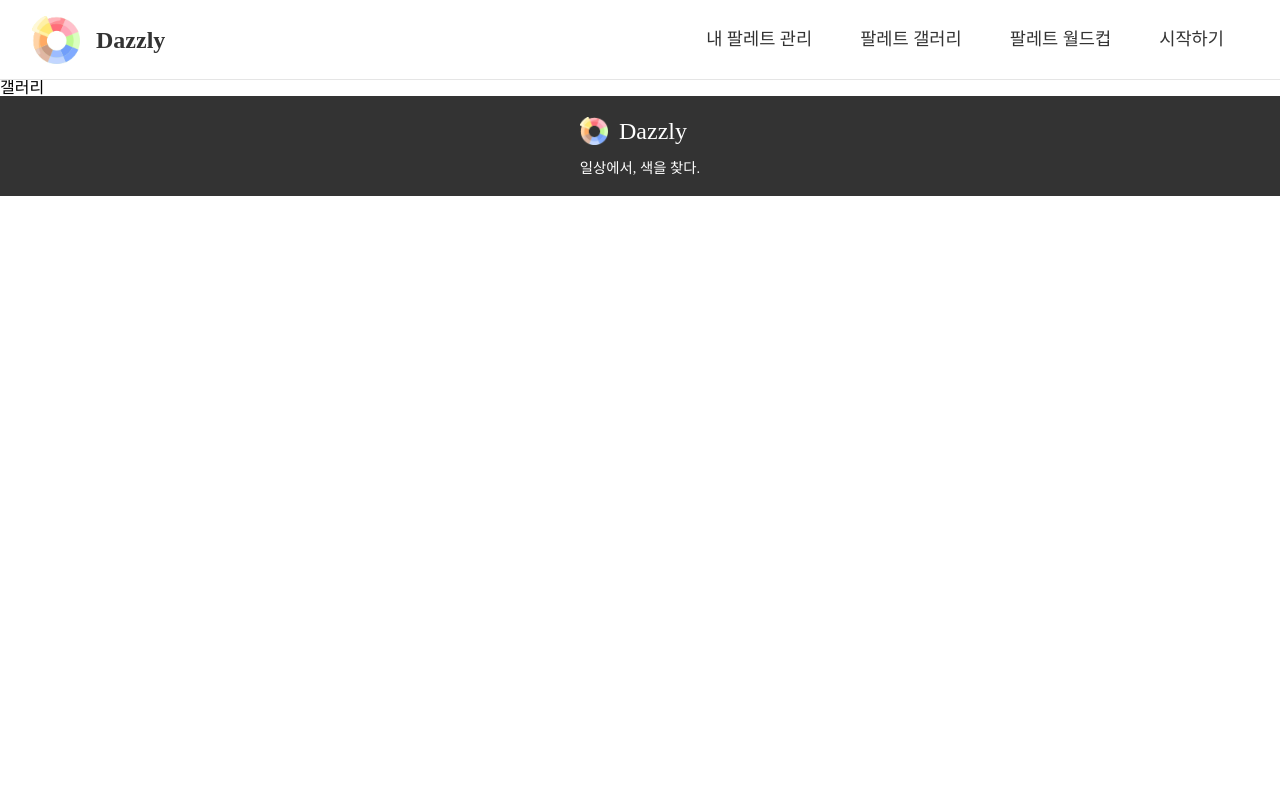
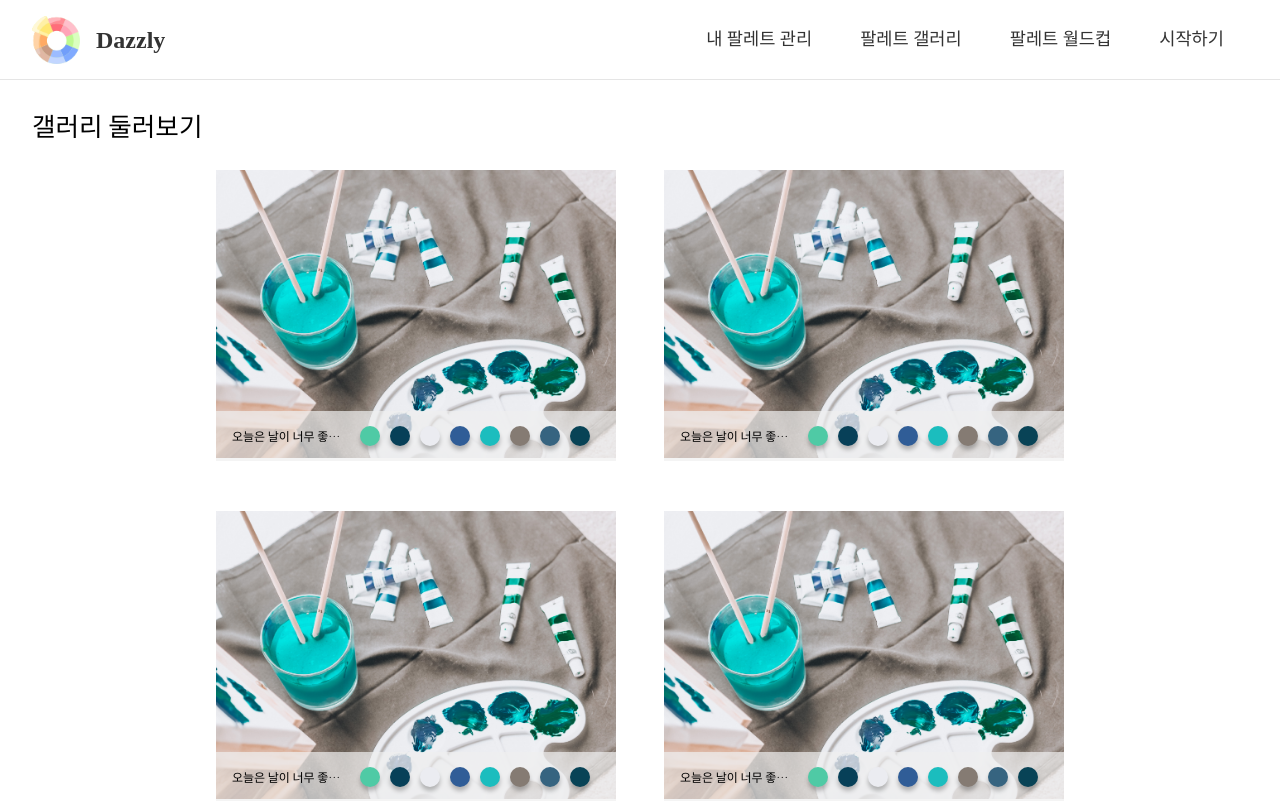
Before and after one commit to C17AN/dazzly, a React (Create React App) app: page /gallery in a window 1280 px wide. Shown: the top 801 px of the page. Built offline with nearby package versions, Linux system fonts and the light colour scheme; a web font is replaced by a local one.

Commit message:
feat: 팔레트 갤러리 페이지 UI 제작

```diff
--- /dev/null
+++ b/src/common/CircledColor.tsx
@@ -0,0 +1,22 @@
+import React from "react";
+import styled from "styled-components";
+
+interface Props {
+  size: number;
+  color: string;
+}
+
+const CircledColor = ({ size, color }: Props) => {
+  return <Circle size={size} color={color} />;
+};
+
+const Circle = styled.div<{ size: number; color: string }>`
+  width: ${(props) => props.size}px;
+  height: ${(props) => props.size}px;
+  background-color: ${(props) => props.color};
+  border-radius: 50%;
+  box-shadow: 0px 4px 4px rgba(0, 0, 0, 0.25);
+  margin-right: 10px;
+`;
+
+export default CircledColor;
--- /dev/null
+++ b/src/common/PhotoComponent2.tsx
@@ -0,0 +1,69 @@
+import React from "react";
+import styled from "styled-components";
+import demo2 from "../assets/image/demo_image_2.jpg";
+import CircledColor from "./CircledColor";
+
+interface Props {}
+
+const PhotoComponent2 = (props: Props) => {
+  return (
+    <Container>
+      <ImageContainer src={demo2}></ImageContainer>
+      <ImageInfo>
+        <Title>오늘은 날이 너무 좋았다. 어쩌면,</Title>
+        <ColorContainer>
+          <CircledColor size={20} color={"#4FCAA5"} />
+          <CircledColor size={20} color={"#074058"} />
+          <CircledColor size={20} color={"#EBECF1"} />
+          <CircledColor size={20} color={"#305D97"} />
+          <CircledColor size={20} color={"#1BBDBE"} />
+          <CircledColor size={20} color={"#857B73"} />
+          <CircledColor size={20} color={"#366480"} />
+          <CircledColor size={20} color={"#084356"} />
+        </ColorContainer>
+      </ImageInfo>
+    </Container>
+  );
+};
+
+const Container = styled.div`
+  width: 400px;
+  margin: 0 1.5rem;
+`;
+
+const Title = styled.p`
+  font-family: "Noto Sans Kr";
+  font-weight: 100;
+  font-size: 12px;
+  margin-right: 1rem;
+  overflow: hidden;
+  text-overflow: ellipsis;
+  white-space: nowrap;
+  text-
+`;
+
+const ImageContainer = styled.img`
+  width: 100%;
+  object-fit: contain;
+`;
+
+const ImageInfo = styled.div`
+  background-color: rgba(240, 240, 240, 0.7);
+  width: 100%;
+  display: flex;
+  justify-content: space-between;
+
+  align-items: center;
+  padding-left: 1rem;
+  height: 50px;
+  position: relative;
+  bottom: 50px;
+  width: 100%;
+`;
+
+const ColorContainer = styled.div`
+  display: flex;
+  margin-right: 1rem;
+`;
+
+export default PhotoComponent2;
--- a/src/index.tsx
+++ b/src/index.tsx
@@ -1,4 +1,4 @@
-import React from "react";
+import React, { createContext } from "react";
 import ReactDOM from "react-dom";
 import { Provider } from "react-redux";
 import App from "./App";
--- a/src/pages/Gallery.tsx
+++ b/src/pages/Gallery.tsx
@@ -1,9 +1,39 @@
 import React from "react";
+import styled from "styled-components";
+import PhotoComponent from "../common/PhotoComponent";
+import PhotoComponent2 from "../common/PhotoComponent2";
 
 interface Props {}
 
 const Gallery = (props: Props) => {
-  return <div>갤러리</div>;
+  return (
+    <Container>
+      <Title>갤러리 둘러보기</Title>
+      <PhotoContainer>
+        <PhotoComponent2 />
+        <PhotoComponent2 />
+        <PhotoComponent2 />
+        <PhotoComponent2 />
+        <PhotoComponent2 />
+        <PhotoComponent2 />
+      </PhotoContainer>
+    </Container>
+  );
 };
 
+const Container = styled.div``;
+
+const Title = styled.div`
+  font-size: 1.6rem;
+  padding: 2rem;
+  font-family: "Noto Sans Kr";
+  font-weight: 100;
+`;
+
+const PhotoContainer = styled.div`
+  display: flex;
+  justify-content: center;
+  flex-wrap: wrap;
+`;
+
 export default Gallery;
--- a/src/pages/MyPalette.tsx
+++ b/src/pages/MyPalette.tsx
@@ -1,4 +1,4 @@
-import React, { useContext } from "react";
+import React, { useContext, useState } from "react";
 import Slot from "../components/Slot";
 import { PaletteContext } from "../App";
 import Palette from "../components/Palette";
@@ -7,14 +7,17 @@ import styled from "styled-components";
 
 const MyPalette = () => {
   const { paletteCount } = useContext(PaletteContext);
+  const [listType, setListType] = useState("photo");
 
   return (
     <Container>
       <Menu>
-        <div>
-          <h3>내 사진 목록</h3>
-          <h3>내 팔레트 목록</h3>
-        </div>
+        <TypeContainer>
+          <h3 onClick={() => setListType("photo")} className="type-left">
+            내 사진 목록
+          </h3>
+          <h3 onClick={() => setListType("palette")}>내 팔레트 목록</h3>
+        </TypeContainer>
         <div>
           <input type="checkbox" id="background-show-checkbox" />
           <label htmlFor="background-show-checkbox">배경 그라데이션 효과 표시</label>
@@ -65,4 +68,16 @@ const Menu = styled.div`
   }
 `;
 
+const TypeContainer = styled.div`
+  display: flex;
+  h3 {
+    cursor: pointer;
+  }
+  .type-left {
+    border-right: 1px solid #333;
+    padding-right: 1rem;
+    margin-right: 1rem;
+  }
+`;
+
 export default MyPalette;
```
Also changed, not shown: src/assets/image/demo_image_2.jpg (added).
